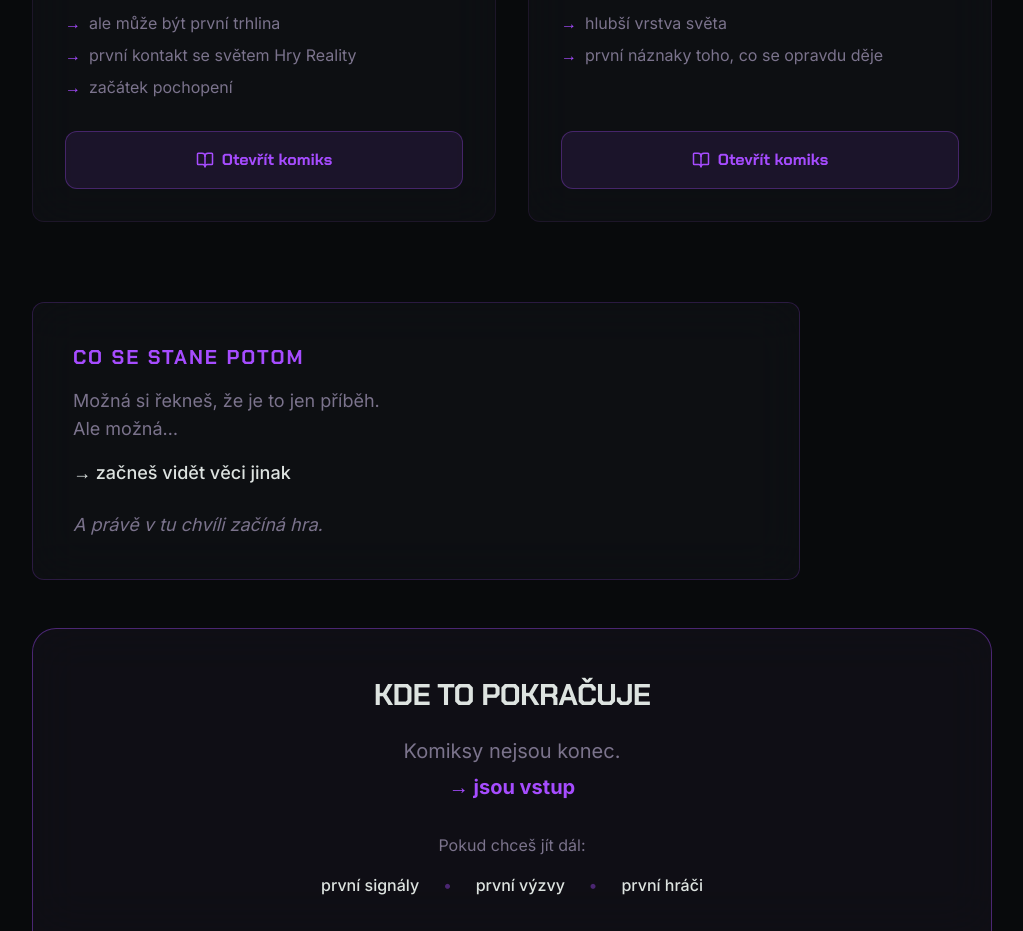
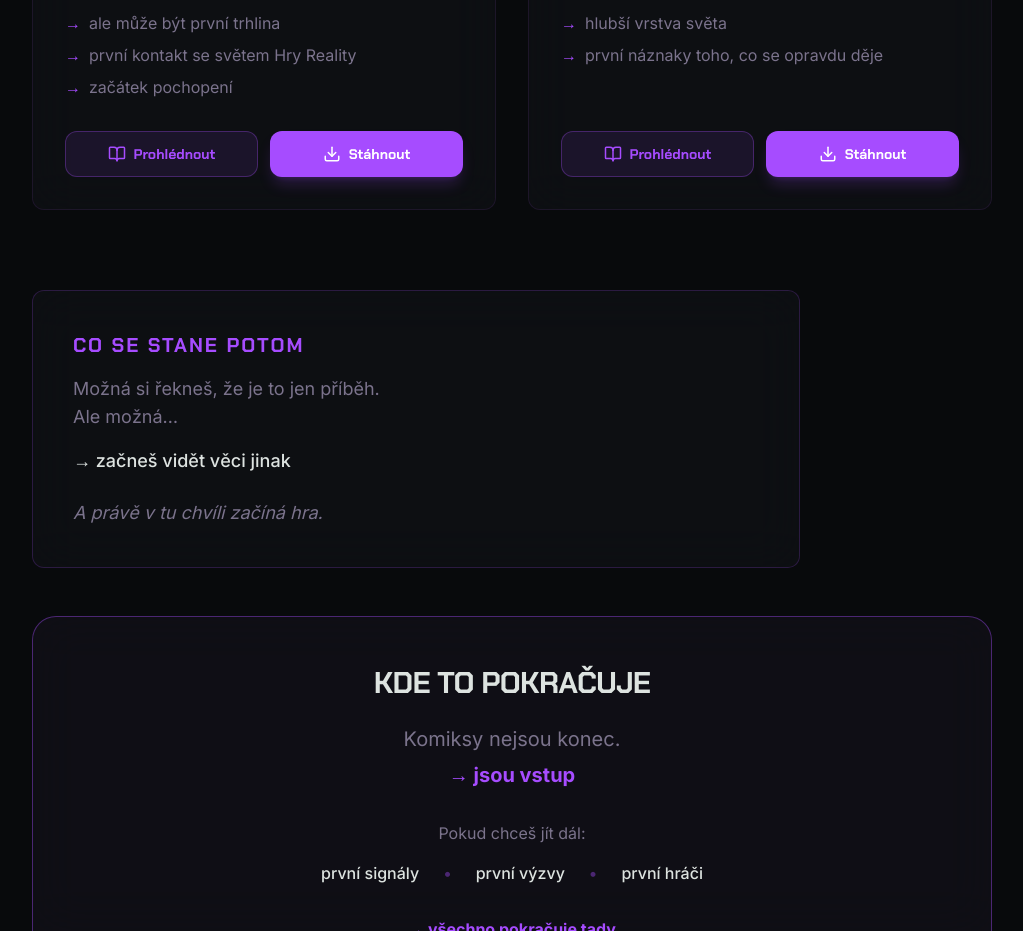
Before and after one commit to PetrZakcs/iWau, a React (Vite) app: page /komiksy in a window 1280 px wide. Shown: the part 1420-2351 px from the top of the page, without its empty margins (128-1151 px from the left). Built offline with nearby package versions, Linux system fonts and the light colour scheme; the HTML template or start-up script is replaced by a standard one.

Commit message:
Refaktor tlačítek u komiksů a nameing PDF souboru

```diff
--- a/src/pages/Comics.tsx
+++ b/src/pages/Comics.tsx
@@ -1,4 +1,4 @@
-import { BookOpen, ArrowRight } from "lucide-react";
+import { BookOpen, ArrowRight, Download } from "lucide-react";
 import FadeIn from "@/components/FadeIn";
 import cover1 from "@/assets/comic-cover-probud-hrace.png";
 import cover2 from "@/assets/comic-cover-dr-wetom.png";
@@ -15,7 +15,7 @@ const comics = [
       "začátek pochopení"
     ],
     img: cover1,
-    pdf: "/downloads/komiks-probud-hrace-v-sobe-komprimovany.pdf",
+    pdf: "/downloads/komiks-probud-hrace-v-sobe.pdf",
     aspectRatio: "aspect-[4/5]",
   },
   {
@@ -26,7 +26,7 @@ const comics = [
       "první náznaky toho, co se opravdu děje"
     ],
     img: cover2,
-    pdf: "/downloads/komiks-dr-wetom-kod-nadeje-nove.pdf",
+    pdf: "/downloads/komiks-dr-wetom-kod-nadeje.pdf",
   },
 ];
 
@@ -79,15 +79,25 @@ export default function Comics() {
                     ))}
                   </ul>
 
+                  <div className="grid grid-cols-2 gap-3 mt-auto">
                     <a
                       href={comic.pdf}
                       target="_blank"
                       rel="noopener noreferrer"
-                    className="inline-flex items-center justify-center gap-2 px-6 py-4 bg-primary/10 border border-primary/30 text-primary font-display font-bold rounded-xl hover:bg-primary/20 transition-colors w-full"
+                      className="inline-flex items-center justify-center gap-2 px-4 py-3 bg-primary/10 border border-primary/30 text-primary font-display font-bold rounded-xl hover:bg-primary/20 transition-colors text-sm"
                     >
                       <BookOpen size={18} />
-                    Otevřít komiks
+                      Prohlédnout
                     </a>
+                    <a
+                      href={comic.pdf}
+                      download
+                      className="inline-flex items-center justify-center gap-2 px-4 py-3 bg-primary text-primary-foreground font-display font-bold rounded-xl hover:brightness-110 transition-all text-sm shadow-lg shadow-primary/20"
+                    >
+                      <Download size={18} />
+                      Stáhnout
+                    </a>
+                  </div>
                 </div>
               </div>
             </FadeIn>
```
Also changed, not shown: 2 other files (tests, documents, lock files or other folders). Lines whose indentation alone changed are shown as unchanged.
